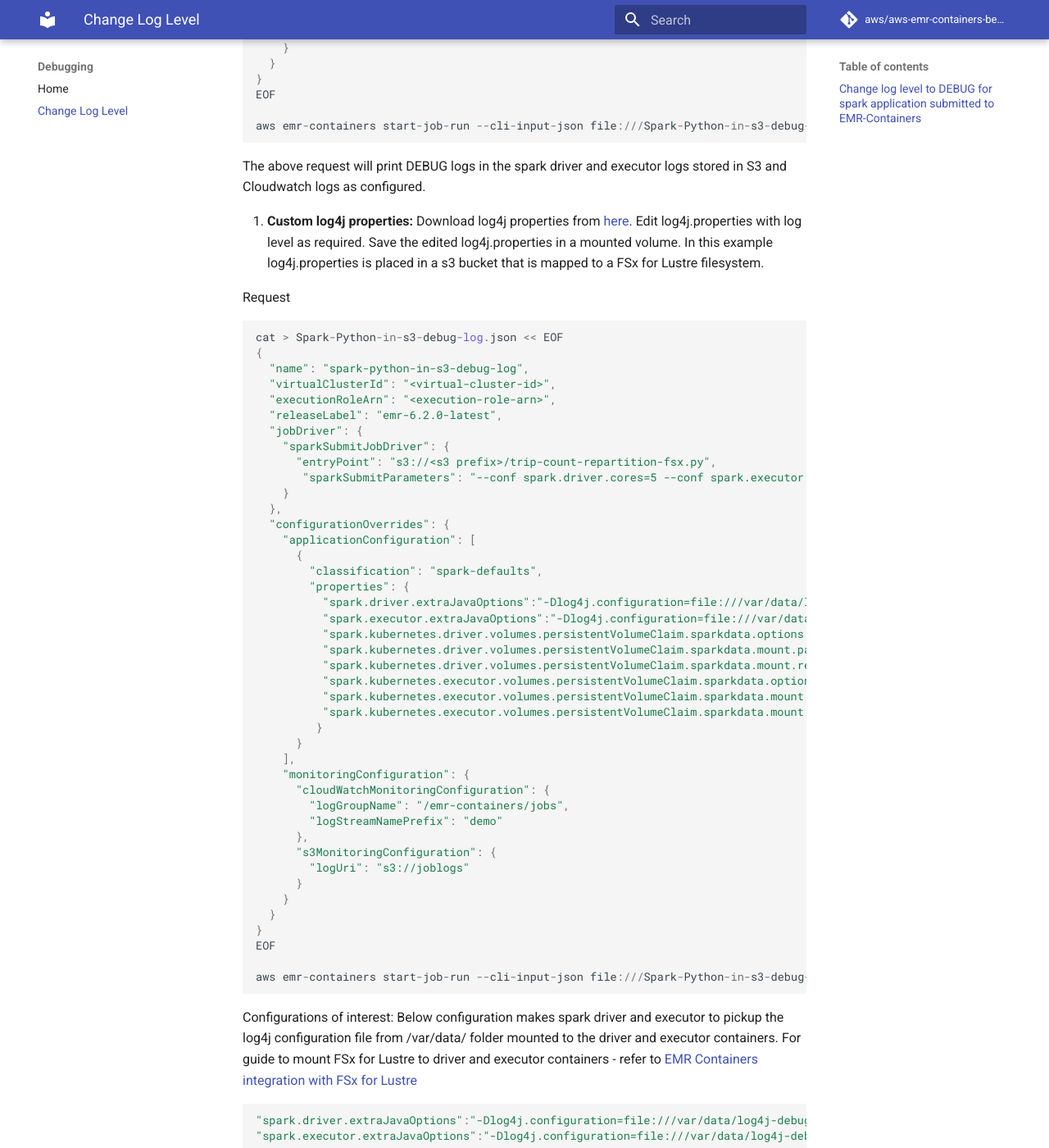
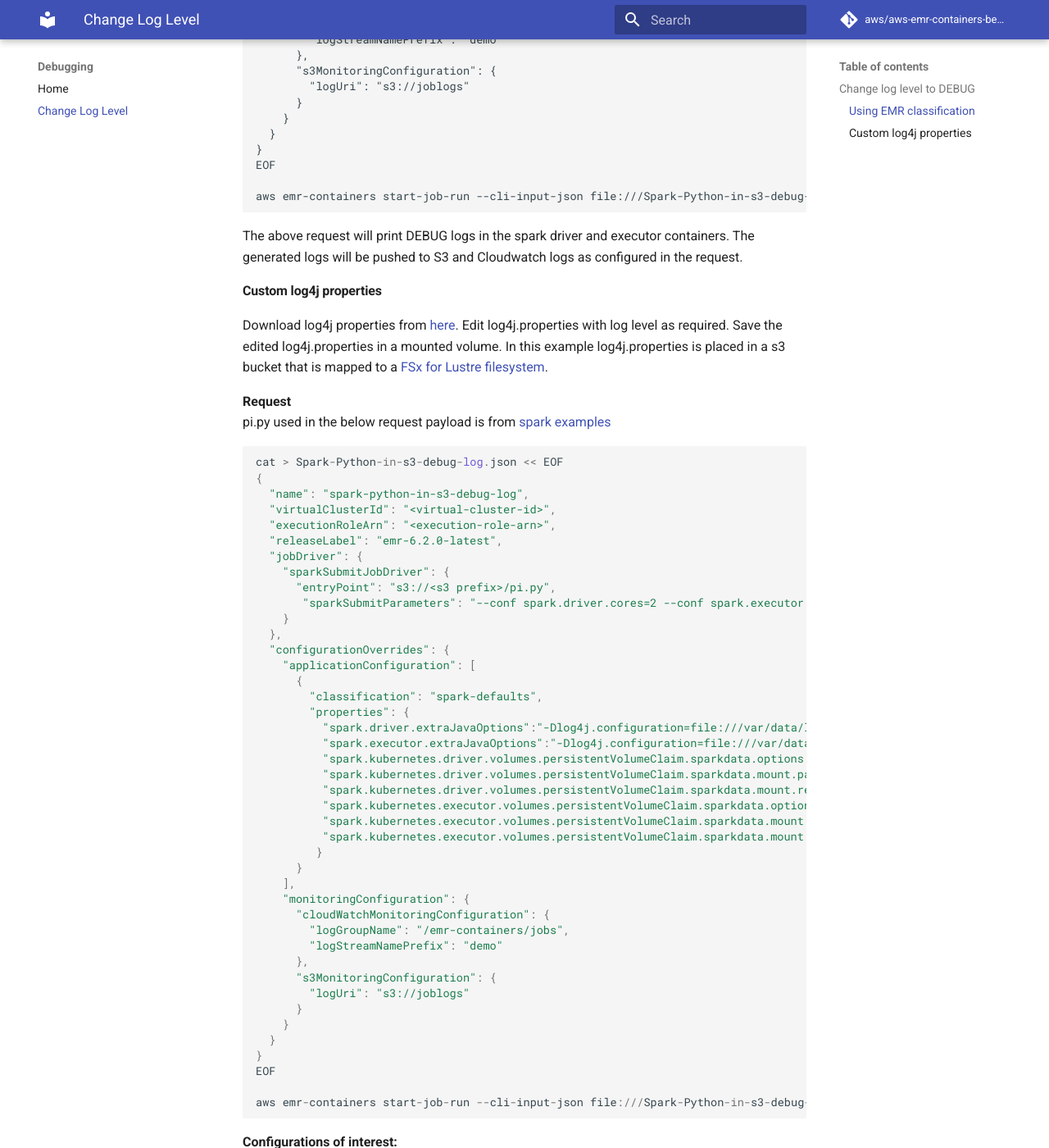
Before and after one commit to aws/aws-emr-containers-best-practices, an MkDocs documentation site: the page built from content/debugging/docs/change-log-level.md, in a window 1280 px wide and 1400 px high, scrolled down 1142 px. Shown: the whole window at 82% size. Built offline with MkDocs 1.6.1 and Material for MkDocs 9.7.7, drawn with Linux system fonts in a browser that asks for light colours; comment, search, counter and statistics services are not loaded; some of the changed text lies outside the part shown.

Commit message:
Fixed typos and formatting

````diff
--- a/content/debugging/docs/change-log-level.md
+++ b/content/debugging/docs/change-log-level.md
@@ -1,23 +1,25 @@
-# Change Log level for Spark application on EMR on EKS
+# **Change Log level for Spark application on EMR on EKS**
 
 Spark application developer would want to change log level to different levels depending on their requirement. spark uses apache log4j for logging.
 
-### Change log level to DEBUG for spark application submitted to EMR-Containers
+### Change log level to DEBUG
 
-1.**Using EMR classification:**
+####**Using EMR classification**
 Log level of spark applications can be changed using the [EMR spark-log4j configuration classification.](https://docs.aws.amazon.com/emr/latest/ReleaseGuide/emr-spark-configure.html)
-Request
 
+**Request**
+pi.py used in the below request payload is from [spark examples](https://github.com/apache/spark/blob/master/examples/src/main/python/pi.py)
+`spark-log4j` classification can be used to configure values in [log4j.properties](https://github.com/apache/spark/blob/master/conf/log4j.properties.template)
 ```
 cat > Spark-Python-in-s3-debug-log.json << EOF
 {
-  "name": "spark-python-in-s3-debug-log",
+  "name": "spark-python-in-s3-debug-log-classification",
   "virtualClusterId": "<virtual-cluster-id>",
   "executionRoleArn": "<execution-role-arn>",
   "releaseLabel": "emr-6.2.0-latest",
   "jobDriver": {
     "sparkSubmitJobDriver": {
-      "entryPoint": "s3://<s3 prefix>/trip-count-repartition-fsx.py",
+      "entryPoint": "s3://<s3 prefix>/pi.py",
        "sparkSubmitParameters": "--conf spark.driver.cores=5 --conf spark.executor.memory=20G --conf spark.driver.memory=15G --conf spark.executor.cores=6"
     }
   },
@@ -26,15 +28,14 @@
       {
         "classification": "spark-defaults",
         "properties": {
-          "spark.driver.extraJavaOptions":"-Dlog4j.configuration=file:///var/data/log4j-debug.properties",
-          "spark.executor.extraJavaOptions":"-Dlog4j.configuration=file:///var/data/log4j-debug.properties",
-          "spark.kubernetes.driver.volumes.persistentVolumeClaim.sparkdata.options.claimName":"fsx-claim",
-          "spark.kubernetes.driver.volumes.persistentVolumeClaim.sparkdata.mount.path":"/var/data/",
-          "spark.kubernetes.driver.volumes.persistentVolumeClaim.sparkdata.mount.readOnly":"false",
-          "spark.kubernetes.executor.volumes.persistentVolumeClaim.sparkdata.options.claimName":"fsx-claim",
-          "spark.kubernetes.executor.volumes.persistentVolumeClaim.sparkdata.mount.path":"/var/data/",
-          "spark.kubernetes.executor.volumes.persistentVolumeClaim.sparkdata.mount.readOnly":"false"
-         }
+          "spark.dynamicAllocation.enabled":"false"
+          }
+      },
+      {
+        "classification": "spark-log4j",
+        "properties": {
+          "log4j.rootCategory":"DEBUG, console"
+          }
       }
     ],
     "monitoringConfiguration": {
@@ -55,13 +56,13 @@
 
 ```
 
-The above request will print DEBUG logs in the spark driver and executor logs stored in S3 and  Cloudwatch logs as configured.
+The above request will print DEBUG logs in the spark driver and executor containers. The generated logs will be pushed to S3 and Cloudwatch logs as configured in the request.
 
-2. **Custom log4j properties:**
-Download log4j properties from [here](https://github.com/apache/spark/blob/master/conf/log4j.properties.template). Edit log4j.properties with log level as required. Save the edited log4j.properties in a mounted volume. In this example log4j.properties is placed in a s3 bucket that is mapped to a FSx for Lustre filesystem.
+####**Custom log4j properties**
+Download log4j properties from [here](https://github.com/apache/spark/blob/master/conf/log4j.properties.template). Edit log4j.properties with log level as required. Save the edited log4j.properties in a mounted volume. In this example log4j.properties is placed in a s3 bucket that is mapped to a [FSx for Lustre filesystem](https://docs.aws.amazon.com/fsx/latest/LustreGuide/what-is.html).
 
-Request
-
+**Request**
+pi.py used in the below request payload is from [spark examples](https://github.com/apache/spark/blob/master/examples/src/main/python/pi.py)
 ```
 cat > Spark-Python-in-s3-debug-log.json << EOF
 {
@@ -71,8 +72,8 @@
   "releaseLabel": "emr-6.2.0-latest",
   "jobDriver": {
     "sparkSubmitJobDriver": {
-      "entryPoint": "s3://<s3 prefix>/trip-count-repartition-fsx.py",
-       "sparkSubmitParameters": "--conf spark.driver.cores=5 --conf spark.executor.memory=20G --conf spark.driver.memory=15G --conf spark.executor.cores=6"
+      "entryPoint": "s3://<s3 prefix>/pi.py",
+       "sparkSubmitParameters": "--conf spark.driver.cores=2 --conf spark.executor.memory=2G --conf spark.driver.memory=2G --conf spark.executor.cores=2"
     }
   },
   "configurationOverrides": {
@@ -108,7 +109,8 @@
 
 ```
 
-Configurations of interest: Below configuration makes spark driver and executor to pickup the log4j configuration file from /var/data/ folder mounted to the driver and executor containers. For guide to mount FSx for Lustre to driver and executor containers - refer to [EMR Containers integration with FSx for Lustre](../../storage/docs/spark/fsx-lustre.md)
+**Configurations of interest:**
+Below configuration enables spark driver and executor to pickup the log4j configuration file from ``/var/data/`` folder mounted to the driver and executor containers. For guide to mount FSx for Lustre to driver and executor containers - refer to [EMR Containers integration with FSx for Lustre](../../storage/docs/spark/fsx-lustre.md)
 
 ```
 "spark.driver.extraJavaOptions":"-Dlog4j.configuration=file:///var/data/log4j-debug.properties",
--- a/content/submit-applications/docs/spark/pyspark.md
+++ b/content/submit-applications/docs/spark/pyspark.md
@@ -1,13 +1,18 @@
-# Pyspark Job submission
+# **Pyspark Job submission**
 
-Python interpreter is bundled in the EMR containers spark image that is used to run the spark job.
+Python interpreter is bundled in the EMR containers spark image that is used to run the spark job.Python code and dependencies can be provided with the below options.
 
 ### Python code self contained in a single .py file
 
-To start with, in the most simplest scenario - the example below shows how to submit a pi.py file that is self contained and doesn't need any other dependencies. In this example pi.py is part of the spark image and is passed to the start-job-run command using local:// path prefix.
+To start with, in the most simplest scenario - the example below shows how to submit a pi.py file that is self contained and doesn't need any other dependencies.
+
+####Python file from S3
+
+**Request**
+pi.py used in the below request payload is from [spark examples](https://github.com/apache/spark/blob/master/examples/src/main/python/pi.py)
 
 ```
-cat > spark-python-in-image.json << EOF
+cat > spark-python-in-s3.json << EOF
 {
   "name": "spark-python-in-image",
   "virtualClusterId": "<virtual-cluster-id>",
@@ -15,7 +20,7 @@
   "releaseLabel": "emr-6.2.0-latest",
   "jobDriver": {
     "sparkSubmitJobDriver": {
-      "entryPoint": "local:///usr/lib/spark/examples/src/main/python/pi.py",
+      "entryPoint": "s3://<s3 prefix>/pi.py",
        "sparkSubmitParameters": "--conf spark.executor.instances=2 --conf spark.executor.memory=2G --conf spark.driver.memory=2G --conf spark.executor.cores=4"
     }
   },
@@ -41,21 +46,15 @@
 }
 EOF
 
-aws emr-containers start-job-run --cli-input-json file:///Spark-Python-in-image.json
-
-
-
-
-
-
-
-
+aws emr-containers start-job-run --cli-input-json file:///Spark-Python-in-s3.json
 
 ```
 
-In the below example - pi.py is placed in a mounted volume. FSx for Lustre is mounted as a Persistent Volume on the driver pod under `/var/data/` and will be referenced by local:// file prefix. For more information on how to mount FSx for lustre - refer - [EMR-Containers-integration-with-FSx-for-Lustre](../../../storage/docs/spark/fsx-lustre.md)
+####Python file from mounted volume
 
-> This approach can be used to reference spark code and dependencies from remote locations if s3 access from driver and executor pods is not desired
+In the below example - pi.py is placed in a mounted volume. [FSx for Lustre filesystem](https://docs.aws.amazon.com/fsx/latest/LustreGuide/what-is.html) is mounted as a Persistent Volume on the driver pod under `/var/data/` and will be referenced by ``local://`` file prefix. For more information on how to mount FSx for lustre - [EMR-Containers-integration-with-FSx-for-Lustre](../../../storage/docs/spark/fsx-lustre.md)
+
+> This approach can be used to provide spark application code and dependencies for execution. Persistent Volume mounted  to the driver and executor pods lets you access the application code and dependencies with ``local://`` prefix.
 
 ```
 cat > spark-python-in-FSx.json <<EOF
@@ -67,7 +66,7 @@
   "jobDriver": {
     "sparkSubmitJobDriver": {
       "entryPoint": "local:///var/data/FSxLustre-pi.py",
-       "sparkSubmitParameters": "--conf spark.executor.instances=2 --conf spark.executor.memory=2G --conf spark.driver.memory=2G --conf spark.executor.cores=4"
+       "sparkSubmitParameters": "--conf spark.executor.instances=2 --conf spark.executor.memory=2G --conf spark.driver.memory=2G --conf spark.executor.cores=2"
     }
   },
   "configurationOverrides": {
@@ -98,27 +97,15 @@
 aws emr-containers start-job-run --cli-input-json file:///Spark-Python-in-Fsx.json
 
 
+```
+
+### Python code with dependencies
+
+####**List of .py files**
+
+This is not a scalable approach as the number of dependent files can grow to a large number, and also need to manually specify all of the transitive dependencies.
 
 
-
-
-
-
-```
-
-### Python code with dependencies bundled and passed in through —py-files spark configuration
-
-Refer - https://spark.apache.org/docs/latest/submitting-applications.html
-All dependencies for the pyspark code can be passed in the below ways
-
-1. comma separated list of .py files
-2. Bundled as a zip file
-3. Bundled as a .egg file
-4. Bundled as a .whl file
-
-### comma separated list of .py files
-
-This is not a scalable approach as the number of dependent files can grow to a large number, and also need to manually specify any of transitive dependencies.
 
 ```
 cat > py-files-pi.py <<EOF
@@ -167,7 +154,8 @@
 ```
 
 Upload dependentFunc.py and py-files-pi.py to s3
-Request
+
+**Request:**
 
 ```
 cat > spark-python-in-s3-dependency-files << EOF
@@ -179,7 +167,7 @@
   "jobDriver": {
     "sparkSubmitJobDriver": {
       "entryPoint": "s3://<s3 prefix>/py-files-pi.py",
-       "sparkSubmitParameters": "--py-files s3://<s3 prefix>/dependentFunc.py --conf spark.executor.instances=2 --conf spark.executor.memory=2G --conf spark.driver.memory=2G --conf spark.executor.cores=4"
+       "sparkSubmitParameters": "--py-files s3://<s3 prefix>/dependentFunc.py --conf spark.executor.instances=2 --conf spark.executor.memory=2G --conf spark.driver.memory=2G --conf spark.executor.cores=2"
     }
   },
   "configurationOverrides": {
@@ -207,22 +195,16 @@
 aws emr-containers start-job-run --cli-input-json file:///spark-python-in-s3-dependency-files.json
 
 
+```
 
 
 
+####**Bundled as a zip file**
 
+In this approach all the dependent python files are bundled as a zip file.
+Each folder should have ``__init__.py`` file as documented in  [zip python dependencies](https://docs.python.org/3/reference/import.html#regular-packages).
+Zip should be done at the top folder level and using the -r option.
 
-
-
-
-```
-
-### Bundled as a zip file
-
-Points to Note:
-Each dependency folder should have __init__.py file - https://docs.python.org/3/reference/import.html#regular-packages
-Zip should be done at the top folder level and using the -r option for all dependency folders.
-dependentFunc.py from earlier example has been bundled into a zip with package folders and attached below.
 
 ```
 zip -r pyspark-packaged-dependency-src.zip .
@@ -230,8 +212,8 @@
   adding: dependent/__init__.py (stored 0%)
   adding: dependent/dependentFunc.py (deflated 7%)
 ```
-
-[pyspark-packaged-dependency-src.zip](../../resources/pyspark-packaged-dependency-src.zip) - Place this file in a s3 location
+dependentFunc.py from earlier example has been bundled as
+[pyspark-packaged-dependency-src.zip](../../resources/pyspark-packaged-dependency-src.zip). Upload this file to a S3 location
 
 ```
 cat > py-files-zip-pi.py <<EOF
@@ -268,7 +250,7 @@
   EOF
 ```
 
-Request
+**Request:**
 
 ```
 cat > spark-python-in-s3-dependency-zip.json <<EOF
@@ -280,7 +262,7 @@
   "jobDriver": {
     "sparkSubmitJobDriver": {
       "entryPoint": "s3://<s3 prefix>/py-files-zip-pi.py",
-       "sparkSubmitParameters": "--py-files s3://<s3 prefix>/pyspark-packaged-dependency-src.zip --conf spark.executor.instances=2 --conf spark.executor.memory=2G --conf spark.driver.memory=2G --conf spark.executor.cores=4"
+       "sparkSubmitParameters": "--py-files s3://<s3 prefix>/pyspark-packaged-dependency-src.zip --conf spark.executor.instances=2 --conf spark.executor.memory=2G --conf spark.driver.memory=2G --conf spark.executor.cores=2"
     }
   },
   "configurationOverrides": {
@@ -308,20 +290,15 @@
 aws emr-containers start-job-run --cli-input-json file:///spark-python-in-s3-dependency-zip.json
 
 
+```
 
 
+####**Bundled as a .egg file**
 
+Create a folder structure as in the below screenshot with the code from the previous example - ``py-files-zip-pi.py, dependentFunc.py``
+![](../../resources/images/pyspark-packaged-example-zip-folder-structure.png)
 
-
-
-
-
-```
-
-### Bundled as a .egg file
-
-Create a folder structure as in the below screenshot with the code from the previous example - py-files-zip-pi.py, dependentFunc.py
-![](../../resources/images/pyspark-packaged-example-zip-folder-structure.png)Steps to create .egg file
+Steps to create .egg file
 
 ```
 cd /pyspark-packaged-example
@@ -344,7 +321,7 @@
   "jobDriver": {
     "sparkSubmitJobDriver": {
       "entryPoint": "s3://<s3 prefix>/py-files-zip-pi.py",
-       "sparkSubmitParameters": "--py-files s3://<s3 prefix>/pyspark_packaged_example-0.0.3-py3.8.egg --conf spark.executor.instances=2 --conf spark.executor.memory=2G --conf spark.driver.memory=2G --conf spark.executor.cores=4"
+       "sparkSubmitParameters": "--py-files s3://<s3 prefix>/pyspark_packaged_example-0.0.3-py3.8.egg --conf spark.executor.instances=2 --conf spark.executor.memory=2G --conf spark.driver.memory=2G --conf spark.executor.cores=2"
     }
   },
   "configurationOverrides": {
@@ -410,7 +382,7 @@
   "jobDriver": {
     "sparkSubmitJobDriver": {
       "entryPoint": "s3://<s3 prefix>/py-files-zip-pi.py",
-       "sparkSubmitParameters": "--py-files s3://<s3 prefix>/pyspark_packaged_example-0.0.3-py3-none-any.whl --conf spark.executor.instances=2 --conf spark.executor.memory=2G --conf spark.driver.memory=2G --conf spark.executor.cores=4"
+       "sparkSubmitParameters": "--py-files s3://<s3 prefix>/pyspark_packaged_example-0.0.3-py3-none-any.whl --conf spark.executor.instances=2 --conf spark.executor.memory=2G --conf spark.driver.memory=2G --conf spark.executor.cores=2"
     }
   },
   "configurationOverrides": {
@@ -438,41 +410,29 @@
 aws emr-containers start-job-run --cli-input-json file:///spark-python-in-s3-dependency-wheel.json
 
 
+```
+
+####Bundled as a .pex file
+
+[pex](https://github.com/pantsbuild/pex) is a library for generating .pex (Python EXecutable) files which are executable Python environments.PEX files can be created as below
+```
+docker run -it -v $(pwd):/workdir python:3.7.9-buster /bin/bash #python 3.7.9 is installed in EMR 6.1.0
+pip3 install pex
+pex --python=python3 --inherit-path=prefer -v numpy -o numpy_dep.pex
+```
+
+To read more about PEX:
+[PEX](https://github.com/pantsbuild/pex)
+[PEX documentation](https://readthedocs.org/projects/manypex/downloads/pdf/latest/)
+[Tips on PEX](http://www.legendu.net/misc/blog/tips-on-pex/)
+[pex packaging for pyspark](http://www.legendu.net/misc/blog/packaging-python-dependencies-for-pyspark-using-pex/)
 
 
 
-
-
-
-
-```
-
-
-
-### Python code with dependencies bundled - "spark.pyspark.virtualenv.enabled":"true"
-
-This will not work - this feature only works with YARN - cluster mode
-In this implementation for YARN - the dependencies will be installed from the repository for every driver and executor. This might not be a more scalable model as per https://issues.apache.org/jira/browse/SPARK-25433. Recommended solution is to pass in the dependencies as PEX file.
-
-
-### Python code with dependencies bundled as a PEX file
-
-```
-`docker run ``-``it ``-``v $``(``pwd``):``/workdir python:3.7.9-buster /``bin``/``bash ``#python 3.7.9 is installed in EMR 6.1.0`
-`pip3 install pex`
-`pex ``--``python``=``python3`` ``--``inherit``-``path``=prefer`` ``-``v numpy ``-``o numpy_dep.pex`
-```
-
-For the commands used above -
-Refer - https://github.com/pantsbuild/pex
-https://readthedocs.org/projects/manypex/downloads/pdf/latest/
-http://www.legendu.net/misc/blog/tips-on-pex/
-http://www.legendu.net/misc/blog/packaging-python-dependencies-for-pyspark-using-pex/
-
-
-Place `numpy_dep.pex` in a s3 location that is mapped to a FSx for Lustre cluster. `numpy_dep.pex` can be placed on any Kubernetes persistent volume and mounted to the driver pod and executor pod.
-Request
-
+Upload `numpy_dep.pex` to a s3 location that is mapped to a FSx for Lustre cluster. `numpy_dep.pex` can be placed on any Kubernetes persistent volume and mounted to the driver pod and executor pod.
+Alternatively, S3 path for ``numpy_dep.pex`` can also be passed using [--py-files](# List of .py files)
+**Request:**
+``kmeans.py`` used in the below request is from [spark examples](https://github.com/apache/spark/blob/master/examples/src/main/python/kmeans.py)
 ```
 cat > spark-python-in-s3-pex-fsx.json << EOF
 {
@@ -488,7 +448,7 @@
         "2",
         "3"
        ],
-       "sparkSubmitParameters": "--conf spark.executor.instances=2 --conf spark.executor.memory=2G --conf spark.driver.memory=2G --conf spark.executor.cores=4"
+       "sparkSubmitParameters": "--conf spark.executor.instances=2 --conf spark.executor.memory=2G --conf spark.driver.memory=2G --conf spark.executor.cores=2"
     }
   },
   "configurationOverrides": {
@@ -496,8 +456,6 @@
       {
         "classification": "spark-defaults",
         "properties": {
-          "spark.executor.instances": "3",
-          "spark.dynamicAllocation.enabled":"false",
           "spark.kubernetes.pyspark.pythonVersion":"3",
           "spark.kubernetes.driverEnv.PEX_ROOT":"./tmp",
           "spark.executorEnv.PEX_ROOT":"./tmp",
@@ -532,26 +490,26 @@
 aws emr-containers start-job-run --cli-input-json file:////Spark-Python-in-s3-pex-fsx.json
 ```
 
-Point to Note:
-PEX files don’t have the python interpreter bundled with it. Using the PEX env variables we pass in the python interpreter installed in the spark driver and executor docker image.
-Conda-pack has the python interpreter bundled in the package.
+**Point to Note:**
+PEX files don’t have the python interpreter bundled with it. Using the PEX env variables, we pass in the python interpreter installed in the spark driver and executor docker image.
+
 
 > pex vs conda-pack
-A pex file contain only Python packages but not a Python interpreter in it while a conda-pack environment has a Python interpreter as well, so with the same Python packages a conda-pack environment is much larger than a pex file.
+A pex file contain only dependent Python packages but not a Python interpreter in it while a conda-pack environment has a Python interpreter as well, so with the same Python packages a conda-pack environment is much larger than a pex file.
 A conda-pack environment is a tar.gz file and need to be decompressed before being used while a pex file can be used directly.
 If a Python interpreter exists, pex is a better option than conda-pack. However, conda-pack is the ONLY CHOICE if you need a specific version of Python interpreter which does not exist and you do not have permission to install one (e.g., when you need to use a specific version of Python interpreter with an enterprise PySpark cluster). If the pex file or conda-pack environment needs to be distributed to machines on demand, there are some overhead before running your application. With the same Python packages, a conda-pack environment has large overhead/latency than the pex file as the conda-pack environment is usually much larger and need to be decompressed before being used.
 
 
 
 
-For more information - refer http://www.legendu.net/misc/blog/tips-on-pex/
+For more information - [Tips on PEX](http://www.legendu.net/misc/blog/tips-on-pex/)
 
 
 
-### Python code with dependencies bundled as a tar.gz file with conda-pack
+#### Bundled as a tar.gz file with conda-pack
 
-Refer - https://conda.github.io/conda-pack/spark.html
-Install conda through Miniconda - https://conda.io/miniconda.html
+[conda-pack for spark](https://conda.github.io/conda-pack/spark.html)
+Install conda through [Miniconda](https://conda.io/miniconda.html)
 Open a new terminal and execute the below commands
 
 ```
@@ -562,8 +520,9 @@
 
 ```
 
-Place `numpy_environment.tar.gz` in a s3 location that is mapped to a FSx for Lustre cluster. `numpy_dep.pex` can be placed on any Kubernetes persistent volume and mounted to the driver pod and executor pod.
-Request
+Upload `numpy_environment.tar.gz` to a s3 location that is mapped to a FSx for Lustre cluster. `numpy_environment.tar.gz` can be placed on any Kubernetes persistent volume and mounted to the driver pod and executor pod.Alternatively, S3 path for ``numpy_environment.tar.gz`` can also be passed using [--py-files](# List of .py files)
+
+**Request:**
 
 ```
 {
@@ -615,4 +574,108 @@
 }
 ```
 
-**The above request doesn't WORK with spark on kubernetes**
+**The above request doesn't work with spark on kubernetes**
+
+#### Bundled as virtual env
+
+**This will not work with spark on kubernetes**.This feature only works with YARN - cluster mode
+In this implementation for YARN - the dependencies will be installed from the repository for every driver and executor. This might not be a more scalable model as per [SPARK-25433](https://issues.apache.org/jira/browse/SPARK-25433). Recommended solution is to pass in the dependencies as PEX file.
+
+### **Import of Dynamic Modules (.pyd, .so)**
+
+Import of dynamic modules(.pyd, .so) is [**disallowed when bundled as a zip**](https://docs.python.org/3/library/zipimport.html#module-zipimport)
+
+Steps to create a .so file
+**example.c**
+```
+/* File : example.c */
+
+ #include "example.h"
+ unsigned int add(unsigned int a, unsigned int b)
+ {
+ 	printf("\n Inside add function in C library \n");
+ 	return (a+b);
+ }
+
+```
+**example.h**
+```
+/* File : example.h */
+#include<stdio.h>
+ extern unsigned int add(unsigned int a, unsigned int b);
+```
+```
+gcc  -fPIC -Wall -g -c example.c
+gcc -shared -fPIC -o libexample.so example.o
+```
+Upload `libexample.so` to a S3 location.
+
+pyspark code to be executed - **py_c_call.py**
+```
+import sys
+import os
+
+from ctypes import CDLL
+from pyspark.sql import SparkSession
+
+
+if __name__ == "__main__":
+
+    spark = SparkSession\
+        .builder\
+        .appName("py-c-so-example")\
+        .getOrCreate()
+
+    basedir = os.path.abspath(os.path.dirname(__file__))
+    libpath = os.path.join(basedir, 'libexample.so')
+    sum_list = CDLL(libpath)
+    data = [(1,2),(2,3),(5,6)]
+    columns=["a","b"]
+    df = spark.sparkContext.parallelize(data).toDF(columns)
+    df.withColumn('total', sum_list.add(df.a,df.b)).collect()
+    spark.stop()
+```
+**Request:**
+```
+cat > spark-python-in-s3-Clib.json <<EOF
+{
+  "name": "spark-python-in-s3-Clib",
+  "virtualClusterId": "<virtual-cluster-id>",
+  "executionRoleArn": "<execution-role-arn>",
+  "releaseLabel": "emr-6.2.0-latest",
+  "jobDriver": {
+    "sparkSubmitJobDriver": {
+      "entryPoint": "s3://<s3 prefix>/py_c_call.py",
+       "sparkSubmitParameters": "--files s3://<s3 prefix>/libexample.so --conf spark.executor.instances=2 --conf spark.executor.memory=2G --conf spark.driver.memory=2G --conf spark.executor.cores=2"
+    }
+  },
+  "configurationOverrides": {
+    "applicationConfiguration": [
+      {
+        "classification": "spark-defaults",
+        "properties": {
+          "spark.dynamicAllocation.enabled":"false"
+         }
+      }
+    ],
+    "monitoringConfiguration": {
+      "cloudWatchMonitoringConfiguration": {
+        "logGroupName": "/emr-containers/jobs",
+        "logStreamNamePrefix": "demo"
+      },
+      "s3MonitoringConfiguration": {
+        "logUri": "s3://joblogs"
+      }
+    }
+  }
+}
+EOF
+
+aws emr-containers start-job-run --cli-input-json file:///spark-python-in-s3-Clib.json
+
+
+```
+
+**Configuration of interest:**
+`--files s3://<s3 prefix>/libexample.so` distributes the `libexample.so` to the working directory of all executors.
+Dynamic modules(.pyd, .so) can also be imported by bundling within  [.egg](# Bundled as a .egg file) ([SPARK-6764](https://issues.apache.org/jira/browse/SPARK-6764)), [.whl](# Bundled as a .whl file) and [.pex](# Bundled as a .pex file) files.
````
Also changed, not shown: other parts of content/submit-applications/docs/spark/pyspark.md (+8 -13 lines).
